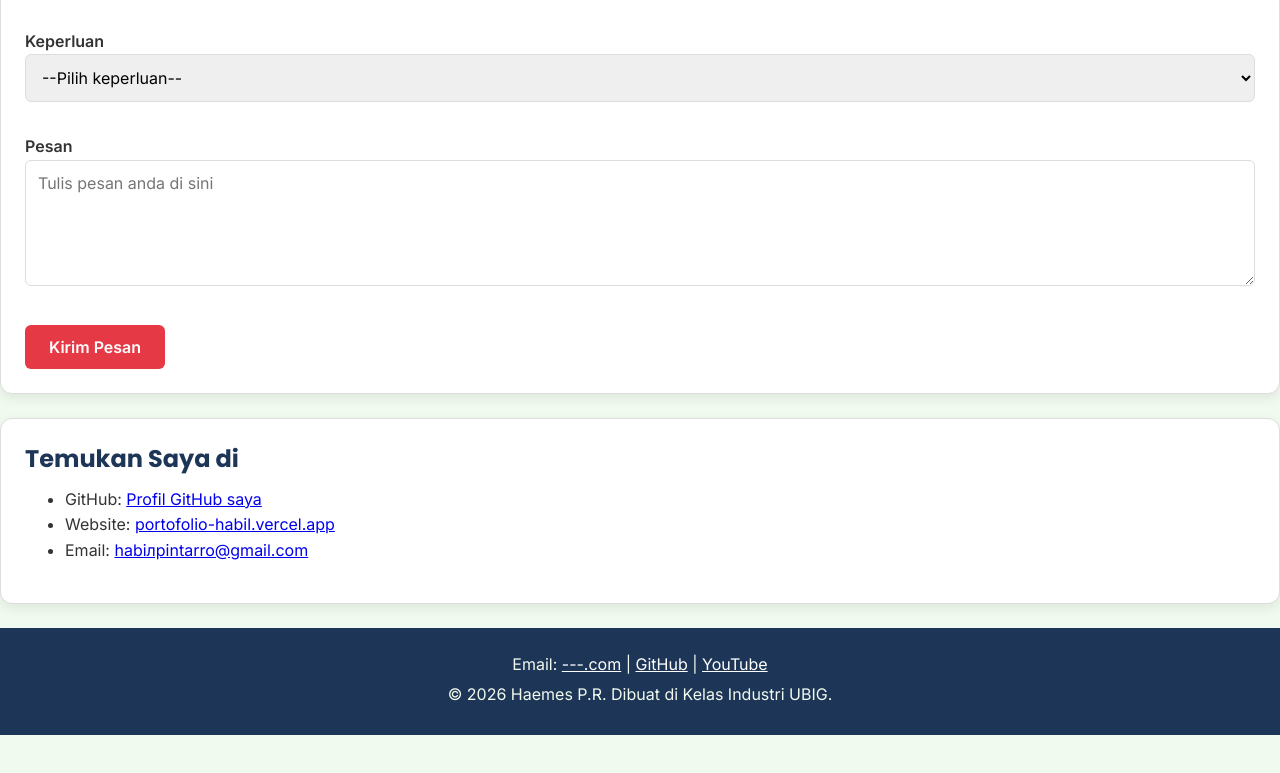
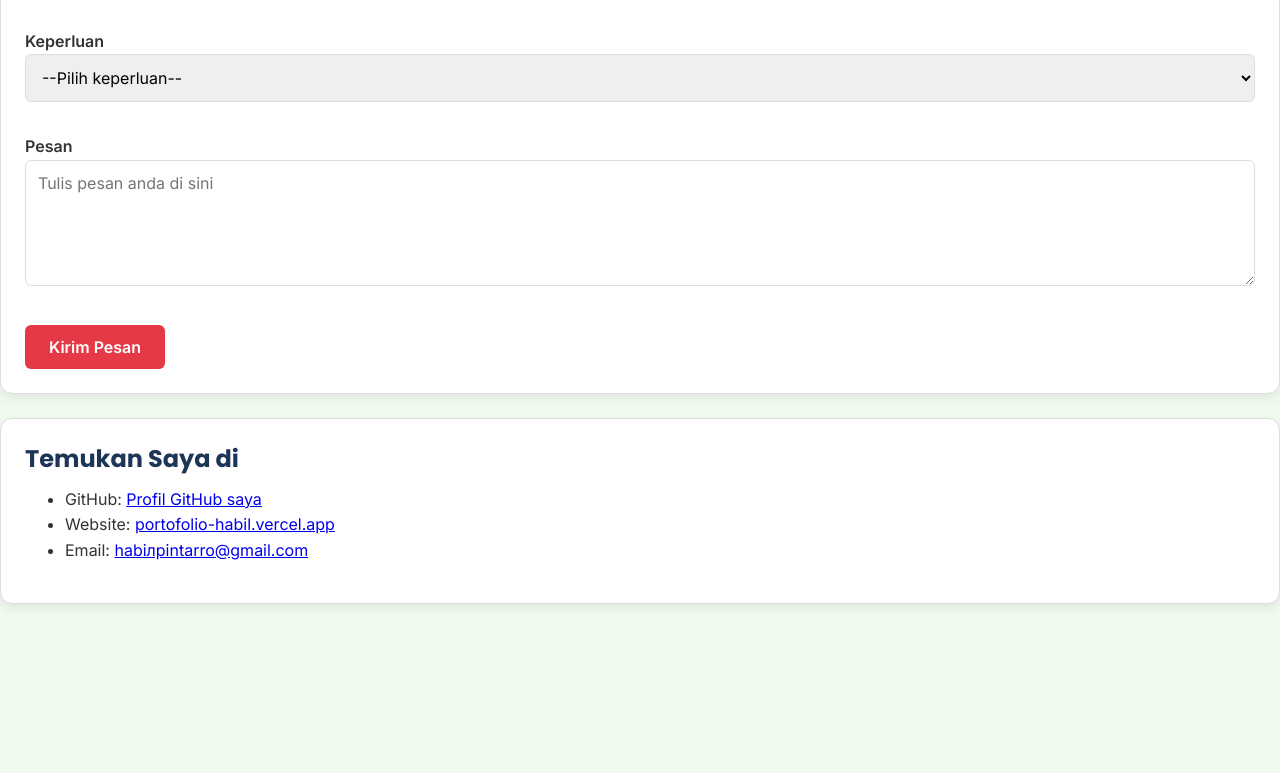
Before and after one commit to ayamgeprekrebus/portofolio, a plain HTML site: page kontak.html in a window 1280 px wide. Shown: the part 610-1383 px from the top of the page. After the commit the page ends 1278 px from the top, so only its background shows below. Drawn offline with Linux system fonts and the light colour scheme.

```diff
--- a/kontak.html
+++ b/kontak.html
@@ -74,18 +74,6 @@
                         </li>
                 </ul>
             </section>
-
-
-            <footer>
-                <p>Email:
-                    <a href="---.com">
-                        ---.com</a> |
-                    <a href="https://github.com/ayamgeprekrebus" target="_blank">GitHub</a> |
-                    <a href="https://www.youtube.com/@haiyaam" target="_blank">YouTube</a>
-                </p>
-                <p>&copy; 2026 Haemes P.R.
-                    Dibuat di Kelas Industri UBIG.</p>
-            </footer>
         </div>
     </main>
 </body>
```
Also changed, not shown: proyek.html (+11 -0 lines).
